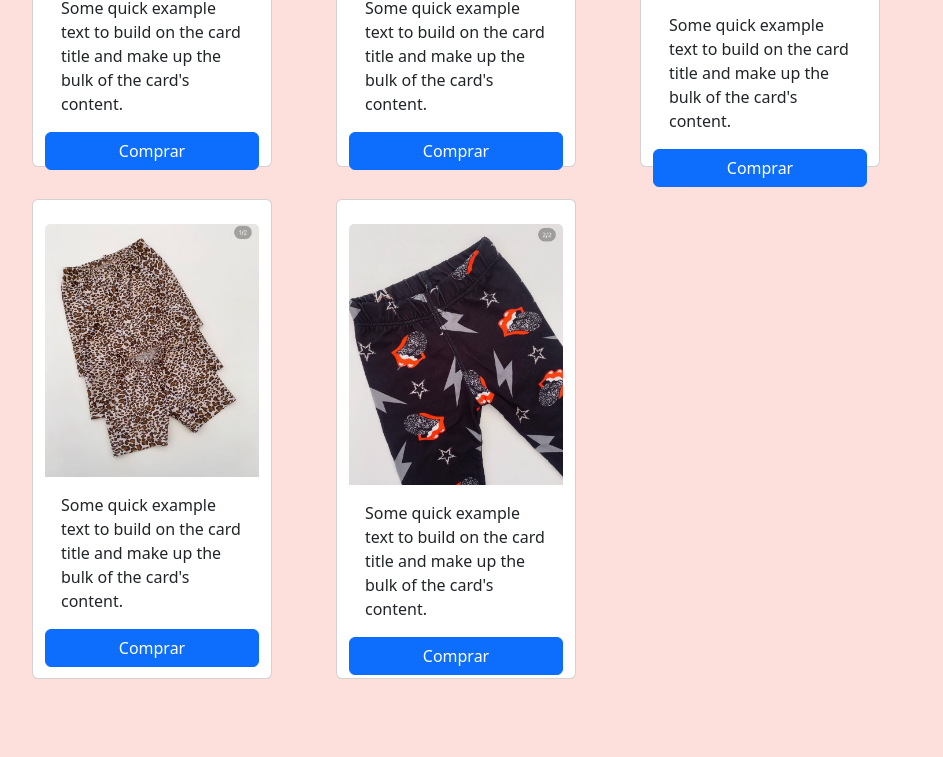
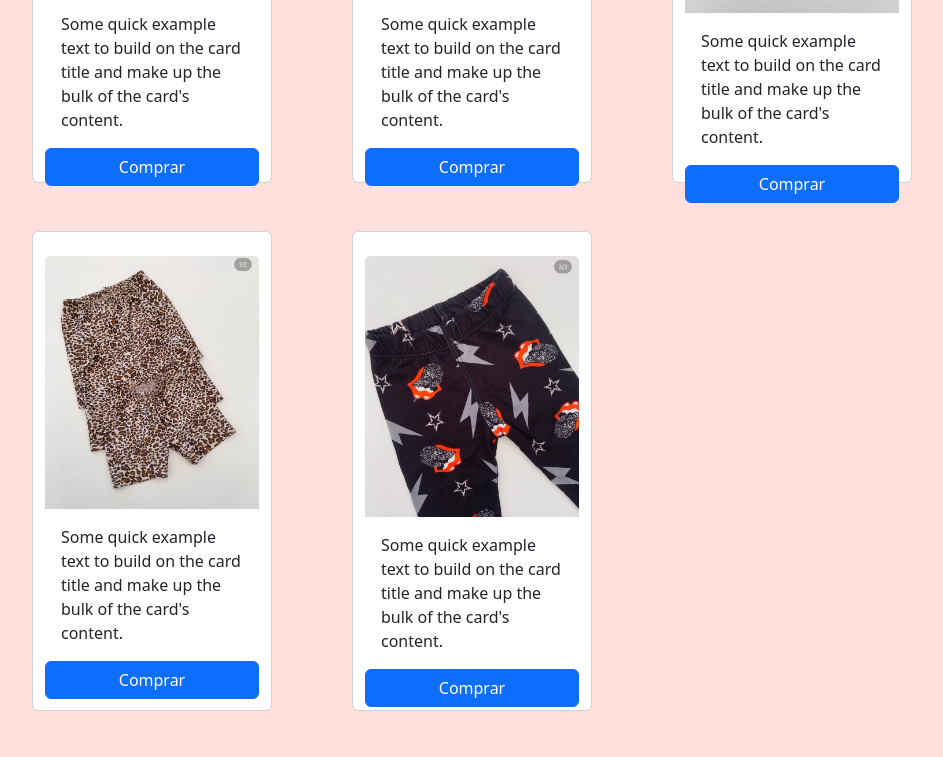
Before and after one commit to Santib2000/MagnoliaKids, a plain HTML site: page Productos.html in a window 1280 px wide. Shown: the part 1905-2662 px from the top of the page, without its empty margins (70-1013 px from the left). Drawn offline with nearby package versions, Linux system fonts and the light colour scheme; files that its build step writes are made by us from their sources.

Commit message:
agrego carpeta css

```diff
--- a/estilos.css
+++ b/Css/estilos.css
@@ -289,9 +289,17 @@ align-items: center;
 
     }
 
-    @media (max-width:1024px) {
+    @media (min-width:576px) {
         .footer {
             margin-top:20rem;
         }
 
+        .container-grilla {
+            gap: 2rem;
+            margin: 2rem;
+        }
+
+        .row {
+            gap: 1rem;
+        }
     }
```
Also changed, not shown: index.html (+1 -1 lines).
